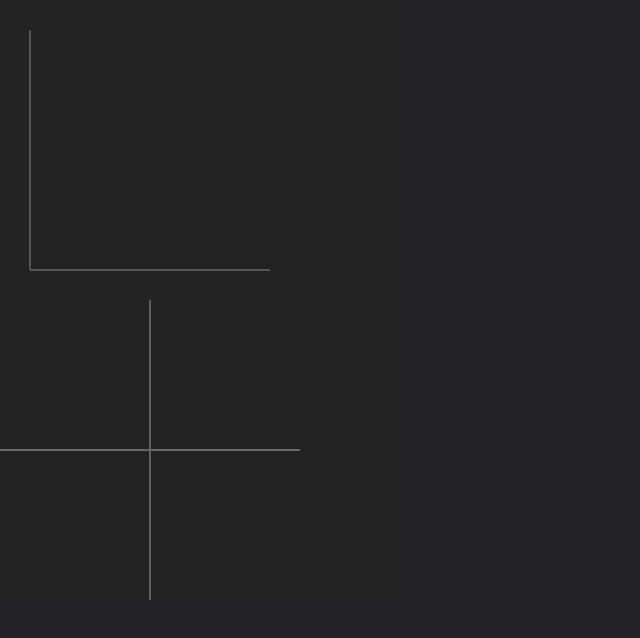
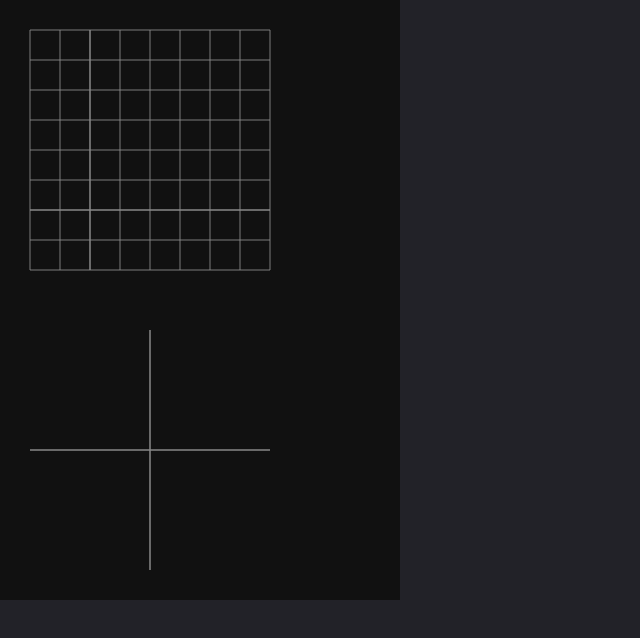
Before and after one commit to martintasker/rel, a React (Create React App) app: page / in a window 1280 px wide. Shown: the top 638 px of the page, without its empty margins (0-640 px from the left). Built offline with nearby package versions, Linux system fonts and the light colour scheme.

Commit message:
grids: figure context for colors etc, and full stationary (x,t) grid

```diff
--- a/src/App.tsx
+++ b/src/App.tsx
@@ -17,10 +17,10 @@ function AppPage(): ReactElement {
   return (
     <UPage>
       <UFlexbox direction="column" style={{width: '100%', height: '100%'}}>
-        <Figure pixelSize={[400, 300]} xRange={[-1, 9]} yRange={[-1, 9]}>
-          <XTGrid xRange={[0, 8]} tRange={[0, 8]} />
+        <Figure pixelSize={[400, 300]} xRange={[-3, 7]} yRange={[-3, 7]}>
+          <XTGrid xRange={[-2, 6]} tRange={[-2, 6]} />
         </Figure>
-        <Figure pixelSize={[400, 300]} xRange={[-4, 4]} yRange={[-4, 4]}>
+        <Figure pixelSize={[400, 300]} xRange={[-5, 5]} yRange={[-5, 5]}>
           <XCTGrid xRange={[-4, 4]} ctRange={[-4, 4]} />
         </Figure>
       </UFlexbox>
--- a/src/Figure.tsx
+++ b/src/Figure.tsx
@@ -13,15 +13,26 @@ type FigureContextType = {
   yRange: [number, number];
   xf: (x: number) => number;
   yf: (y: number) => number;
+  backgroundColor: string;
+  strokeColor: string;
+  thinStrokeWidth: number;
+  fatStrokeWidth: number;
 };
 
-export const FigureContext = createContext<FigureContextType>({
+const defaultFigureContext: FigureContextType = {
   pixelSize: [100, 100],
   xRange: [0, 1],
   yRange: [0, 1],
-  xf: (x) => x,
-  yf: (y) => y,
-});
+  xf: x => x,
+  yf: y => y,
+  backgroundColor: '#111',
+  strokeColor: '#888',
+  thinStrokeWidth: 0.03,
+  fatStrokeWidth: 0.05,
+};
+
+export const FigureContext =
+  createContext<FigureContextType>(defaultFigureContext);
 
 export function Figure({
   pixelSize,
@@ -34,17 +45,19 @@ export function Figure({
   const [yMin, yMax] = yRange;
   const figWidth = xMax - xMin;
   const figHeight = yMax - yMin;
+  const {backgroundColor} = defaultFigureContext;
   const xScale = width / figWidth;
   const yScale = height / figHeight;
   const scale = Math.min(xScale, yScale);
 
   const value: FigureContextType = useMemo(
     () => ({
+      ...defaultFigureContext,
       pixelSize,
       xRange,
       yRange,
-      xf: (x) => x - xMin,
-      yf: (y) => yMax - y,
+      xf: x => x - xMin,
+      yf: y => yMax - y,
     }),
     [pixelSize, xMin, xRange, yMax, yRange],
   );
@@ -58,7 +71,7 @@ export function Figure({
           width={width}
           height={height}
         >
-          <rect width="100%" height="100%" fill="#222" />
+          <rect width="100%" height="100%" fill={backgroundColor} />
           <g transform={`scale(${scale})`}>{children}</g>
         </svg>
       </div>
--- a/src/Grids.tsx
+++ b/src/Grids.tsx
@@ -10,25 +10,40 @@ export function XTGrid({
   xRange: [xMin, xMax],
   tRange: [tMin, tMax],
 }: XTGridProps): ReactElement {
-  const {xf, yf} = useContext(FigureContext);
+  const {xf, yf, fatStrokeWidth, thinStrokeWidth, strokeColor} =
+    useContext(FigureContext);
+  const xLines = [];
+  for (let x = xMin; x <= xMax; x += 1) {
+    xLines.push(
+      <line
+        key={x}
+        x1={xf(x)}
+        x2={xf(x)}
+        y1={yf(tMin)}
+        y2={yf(tMax)}
+        stroke={strokeColor}
+        strokeWidth={x === 0 ? fatStrokeWidth : thinStrokeWidth}
+      />,
+    );
+  }
+  const tLines = [];
+  for (let t = tMin; t <= tMax; t += 1) {
+    tLines.push(
+      <line
+        key={t}
+        x1={xf(xMin)}
+        x2={xf(xMax)}
+        y1={yf(t)}
+        y2={yf(t)}
+        stroke={strokeColor}
+        strokeWidth={t === 0 ? fatStrokeWidth : thinStrokeWidth}
+      />,
+    );
+  }
   return (
     <>
-      <line
-        x1={xf(xMin)}
-        x2={xf(xMax)}
-        y1={yf(0)}
-        y2={yf(0)}
-        strokeWidth="0.05"
-        stroke="#666"
-      />
-      <line
-        x1={xf(0)}
-        x2={xf(0)}
-        y1={yf(tMin)}
-        y2={yf(tMax)}
-        strokeWidth="0.05"
-        stroke="#666"
-      />
+      {xLines}
+      {tLines}
     </>
   );
 }
@@ -42,7 +57,7 @@ export function XCTGrid({
   xRange: [xMin, xMax],
   ctRange: [ctMin, ctMax],
 }: XCTGridProps): ReactElement {
-  const {xf, yf} = useContext(FigureContext);
+  const {xf, yf, fatStrokeWidth, strokeColor} = useContext(FigureContext);
   return (
     <>
       <line
@@ -50,16 +65,16 @@ export function XCTGrid({
         x2={xf(xMax)}
         y1={yf(0)}
         y2={yf(0)}
-        strokeWidth="0.05"
-        stroke="#666"
+        strokeWidth={fatStrokeWidth}
+        stroke={strokeColor}
       />
       <line
         x1={xf(0)}
         x2={xf(0)}
         y1={yf(ctMin)}
         y2={yf(ctMax)}
-        strokeWidth="0.05"
-        stroke="#666"
+        strokeWidth={fatStrokeWidth}
+        stroke={strokeColor}
       />
     </>
   );
```
